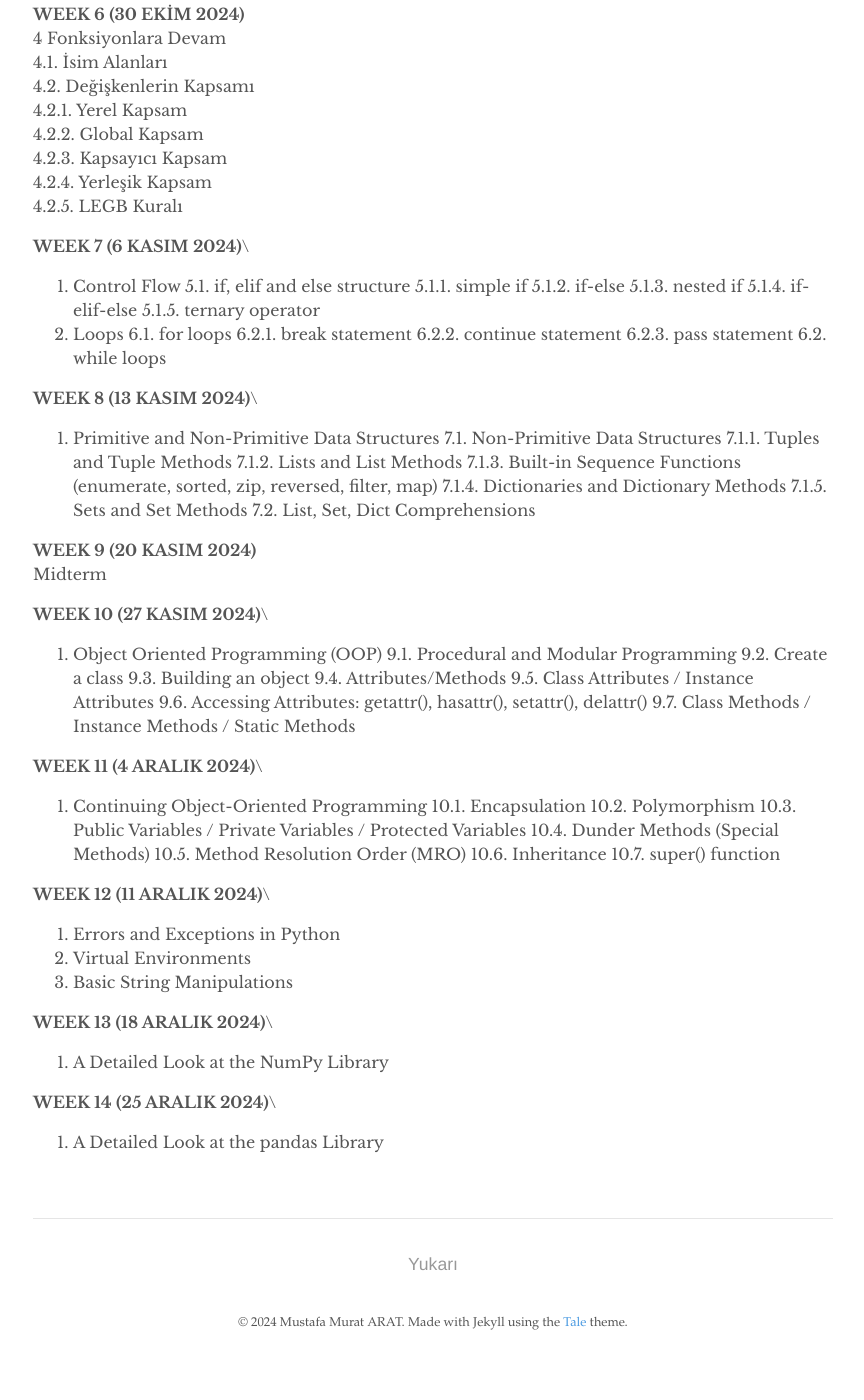
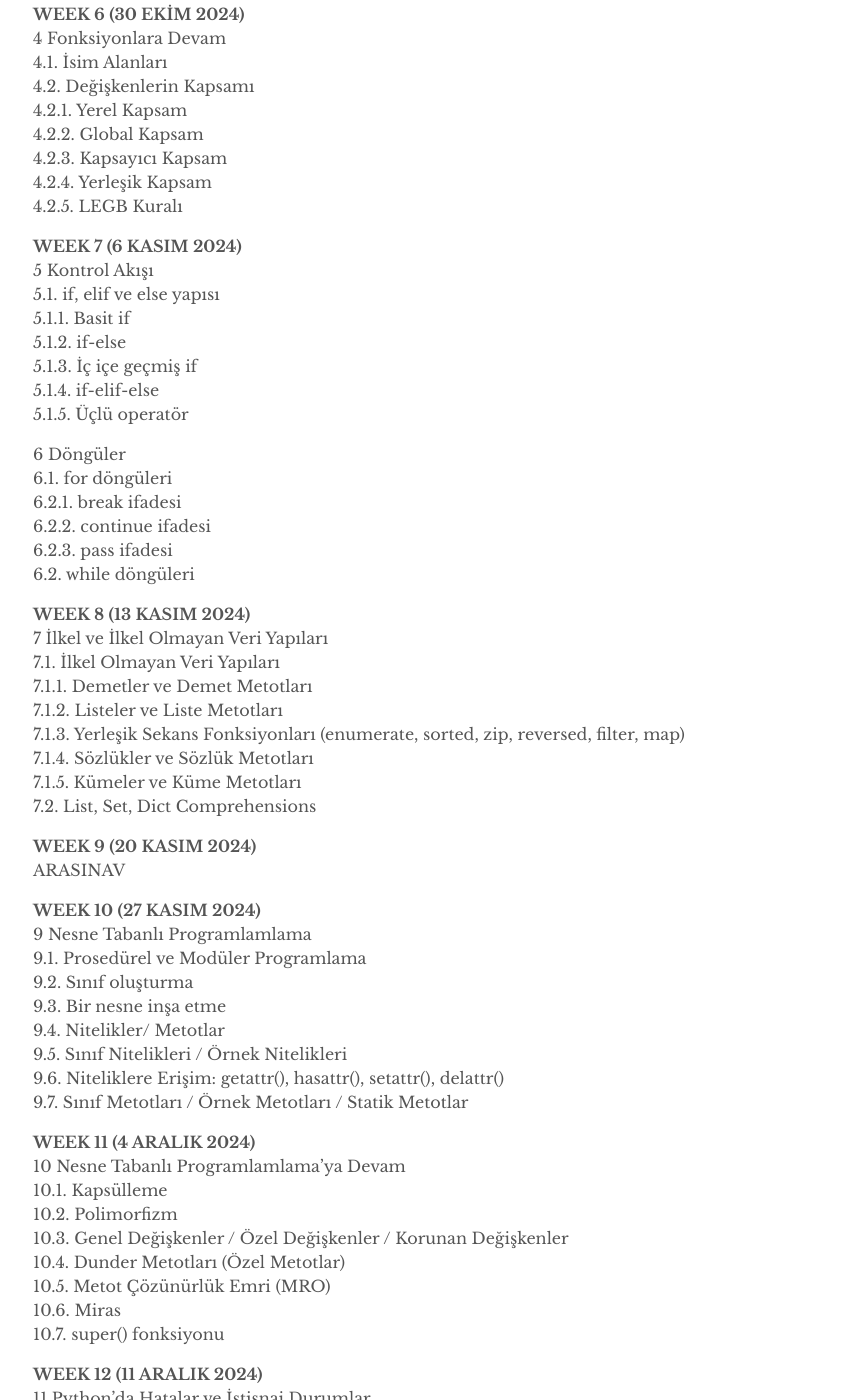
Before and after one commit to mmuratarat/turkish, a Jekyll site: the page built from _pages/fef210_2425fall.md, in a window 1280 px wide and 1400 px high, scrolled down 3043 px. Shown: the whole window, without its empty margins (207-1071 px from the left). Built offline with Jekyll 4.4.1, drawn with Linux system fonts in a browser that asks for light colours; nearby versions of some CDN libraries; comment, search, counter and statistics services are not loaded; before the commit the page ends 4409 px from its top, so only the background shows below that; some of the changed text lies outside the part shown.

Commit message:
Update fef210_2425fall.md

```diff
--- a/_pages/fef210_2425fall.md
+++ b/_pages/fef210_2425fall.md
@@ -108,7 +108,7 @@ General Introduction
 3.4. Anonim Fonksiyonlar (Lambda fonksiyonu) <br />
 3.5. args ve kwargs argümanları <br />
 
-**WEEK 6 (30 EKİM 2024)**\
+**WEEK 6 (30 EKİM 2024)** <br />
 4 Fonksiyonlara Devam <br />
 4.1. İsim Alanları <br />
 4.2. Değişkenlerin Kapsamı <br />
@@ -118,61 +118,62 @@ General Introduction
 4.2.4.	Yerleşik Kapsam <br />
 4.2.5.	LEGB Kuralı <br />
 
-**WEEK 7 (6 KASIM 2024)**\
-5. Control Flow
-5.1. if, elif and else structure
-5.1.1. simple if
-5.1.2. if-else
-5.1.3. nested if
-5.1.4. if-elif-else
-5.1.5. ternary operator
-6. Loops
-6.1. for loops
-6.2.1. break statement
-6.2.2. continue statement
-6.2.3. pass statement
-6.2. while loops
+**WEEK 7 (6 KASIM 2024)** <br />
+5 Kontrol Akışı <br />
+5.1. if, elif ve else yapısı <br />
+5.1.1.	 Basit if <br />
+5.1.2. if-else <br />
+5.1.3. İç içe geçmiş if <br />
+5.1.4. if-elif-else <br />
+5.1.5.	 Üçlü operatör <br />
 
-**WEEK 8 (13 KASIM 2024)**\
-7. Primitive and Non-Primitive Data Structures
-7.1. Non-Primitive Data Structures
-7.1.1. Tuples and Tuple Methods
-7.1.2. Lists and List Methods
-7.1.3. Built-in Sequence Functions (enumerate, sorted, zip, reversed, filter, map)
-7.1.4. Dictionaries and Dictionary Methods
-7.1.5. Sets and Set Methods
-7.2. List, Set, Dict Comprehensions
+6 Döngüler <br />
+6.1. for döngüleri <br />
+6.2.1. break ifadesi <br />
+6.2.2. continue ifadesi <br />
+6.2.3. pass ifadesi <br />
+6.2. while döngüleri <br />
 
-**WEEK 9 (20 KASIM 2024)**\
-Midterm
+**WEEK 8 (13 KASIM 2024)** <br />
+7 İlkel ve İlkel Olmayan Veri Yapıları <br />
+7.1. İlkel Olmayan Veri Yapıları <br />
+7.1.1. Demetler ve Demet Metotları <br />
+7.1.2. Listeler ve Liste Metotları <br />
+7.1.3.	 Yerleşik Sekans Fonksiyonları (enumerate, sorted, zip, reversed, filter, map) <br />
+7.1.4.	 Sözlükler ve Sözlük Metotları <br />
+7.1.5.	 Kümeler ve Küme Metotları <br />
+7.2. List, Set, Dict Comprehensions <br />
 
-**WEEK 10 (27 KASIM 2024)**\
-9. Object Oriented Programming (OOP)
-9.1. Procedural and Modular Programming
-9.2. Create a class
-9.3. Building an object
-9.4. Attributes/Methods
-9.5. Class Attributes / Instance Attributes
-9.6. Accessing Attributes: getattr(), hasattr(), setattr(), delattr()
-9.7. Class Methods / Instance Methods / Static Methods
+**WEEK 9 (20 KASIM 2024)** <br />
+ARASINAV
 
-**WEEK 11 (4 ARALIK 2024)**\
-10. Continuing Object-Oriented Programming
-10.1. Encapsulation
-10.2. Polymorphism
-10.3. Public Variables / Private Variables / Protected Variables
-10.4. Dunder Methods (Special Methods)
-10.5. Method Resolution Order (MRO)
-10.6. Inheritance
-10.7. super() function
+**WEEK 10 (27 KASIM 2024)** <br />
+9 Nesne Tabanlı Programlamlama <br />
+9.1. Prosedürel ve Modüler Programlama <br />
+9.2. Sınıf oluşturma <br />
+9.3. Bir nesne inşa etme <br />
+9.4. Nitelikler/ Metotlar <br />
+9.5. Sınıf Nitelikleri / Örnek Nitelikleri <br />
+9.6. Niteliklere Erişim: getattr(), hasattr(), setattr(), delattr() <br />
+9.7. Sınıf Metotları / Örnek Metotları / Statik Metotlar <br />
 
-**WEEK 12 (11 ARALIK 2024)**\
-11. Errors and Exceptions in Python
-12. Virtual Environments
-13. Basic String Manipulations
+**WEEK 11 (4 ARALIK 2024)** <br />
+10 Nesne Tabanlı Programlamlama'ya Devam <br />
+10.1. Kapsülleme <br />
+10.2. Polimorfizm <br />
+10.3. Genel Değişkenler / Özel Değişkenler / Korunan Değişkenler <br />
+10.4. Dunder Metotları (Özel Metotlar) <br />
+10.5. Metot Çözünürlük Emri (MRO) <br />
+10.6. Miras <br />
+10.7. super() fonksiyonu <br />
 
-**WEEK 13 (18 ARALIK 2024)**\
-14. A Detailed Look at the NumPy Library
+**WEEK 12 (11 ARALIK 2024)** <br />
+11 Python’da Hatalar ve İstisnai Durumlar <br />
+12 Sanal Ortamlar <br />
+13 Bazit Dizgi Manipülasyonları  <br />
 
-**WEEK 14 (25 ARALIK 2024)**\
-15. A Detailed Look at the pandas Library
+**WEEK 13 (18 ARALIK 2024)** <br />
+14 NumPy Kütüphanesine Detaylı bir Bakış <br />
+
+**WEEK 14 (25 ARALIK 2024)** <br />
+15 pandas Kütüphanesine Detaylı bir Bakış <br />
```
